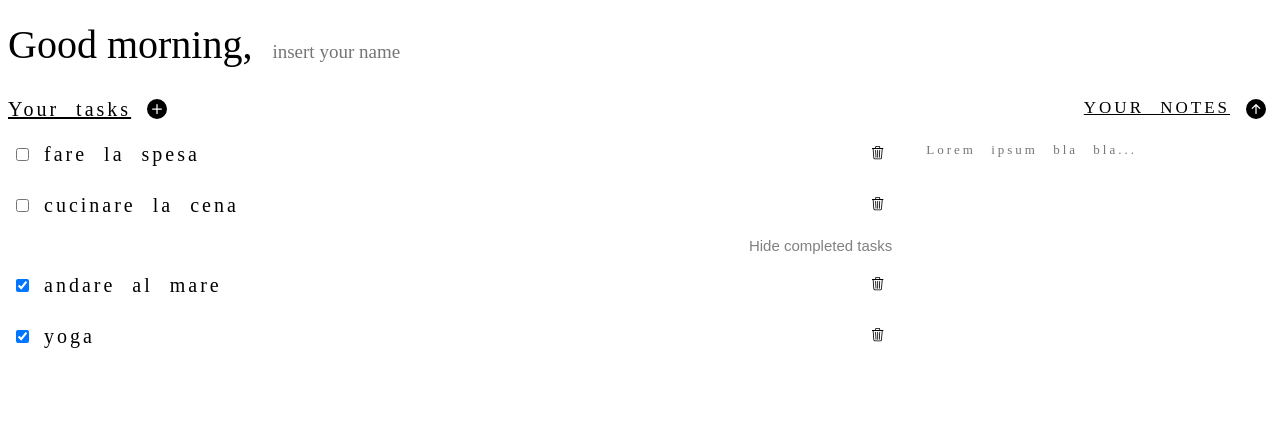
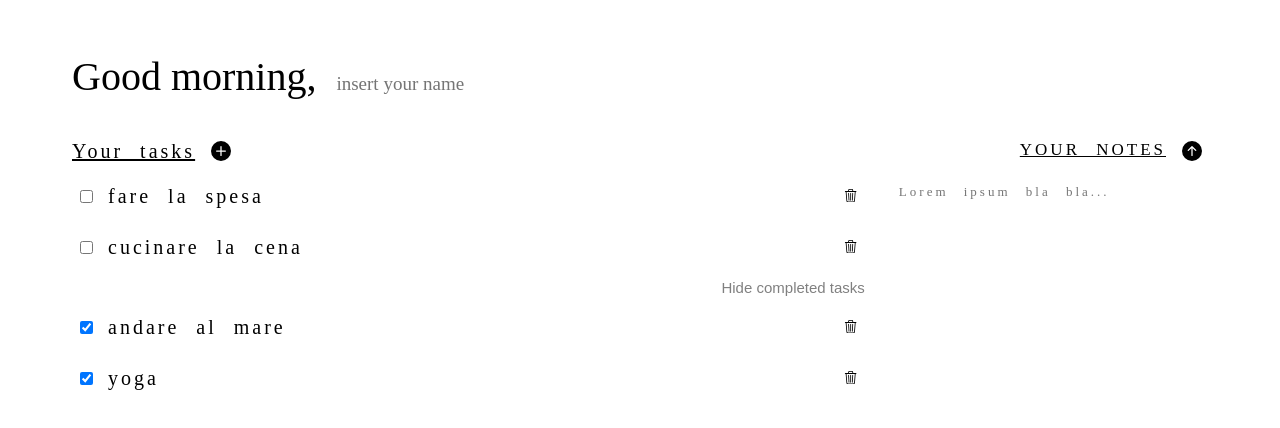
Before and after one commit to dnlchr/ProgettoTirocinioReply, a React (Create React App) app: page / in a window 1280 px wide. Shown: the top 428 px of the page. Built offline with nearby package versions, Linux system fonts and the light colour scheme.

Commit message:
alcune fix sul css + eliminato un warning

```diff
--- a/src/App.tsx
+++ b/src/App.tsx
@@ -1,17 +1,27 @@
+import styled from "styled-components";
+
 import Greeting from "./components/Greeting";
 import UserInput from "./components/UserInput";
 import TaskList from "./components/TaskList";
 
 function App() {
   return (
-    <>
-      <h1>
+    <Container>
+      <GreetingContainer>
         <Greeting />
         <UserInput />
-      </h1>
+      </GreetingContainer>
       <TaskList />
-    </>
+    </Container>
   );
 }
 
+const Container = styled.div`
+  padding: 32px 64px;
+`;
+
+const GreetingContainer = styled.h1`
+  margin-bottom: 32px;
+`;
+
 export default App;
--- a/src/components/TaskComponent.tsx
+++ b/src/components/TaskComponent.tsx
@@ -43,12 +43,13 @@ const TaskComponent = ({
           value={String(task.createdTask)}
           type="checkbox"
           checked={task.isCompleted}
-          onClick={() => markAsCompletedOrNot(task)}
+          onChange={() => markAsCompletedOrNot(task)} // onChange invece che onClick per evitare warning
         />
         <InputTask
           type="text"
           value={taskName}
           onChange={taskChangeHandler}
+          placeholder={"Write your task..."} // placeholder che viene mostrato quando il task è vuoto
         ></InputTask>
       </InputSpan>
 
@@ -94,6 +95,11 @@ let TrashButton = styled.button`
   border: none;
   outline: none;
   background: none;
+
+  // questi stili permettono di mostrare una interazione all'utente quando mette il mouse sopra ad un bottone
+  &:hover {
+    cursor: pointer;
+  }
 `;
 
 export default TaskComponent;
--- a/src/components/TaskList.tsx
+++ b/src/components/TaskList.tsx
@@ -202,7 +202,6 @@ const TaskList = (props: Props): JSX.Element => {
               </TaskListWrapper>
               <ButtonWrapper>
                 <BottoneTask onClick={taskButtonHandler}>
-                  {" "}
                   {taskText}
                 </BottoneTask>
               </ButtonWrapper>
@@ -267,6 +266,11 @@ let Bottone = styled.button`
   outline: none;
   background: none;
   font-size: 10px;
+
+  // questi stili permettono di mostrare una interazione all'utente quando mette il mouse sopra ad un bottone
+  &:hover {
+    cursor: pointer;
+  }
 `;
 
 let BottoneTask = styled.button`
@@ -278,6 +282,12 @@ let BottoneTask = styled.button`
   outline: none;
   background: none;
   font-size: 15px;
+
+  // questi stili permettono di mostrare una interazione all'utente quando mette il mouse sopra ad un bottone
+  &:hover {
+    text-decoration: underline;
+    cursor: pointer;
+  }
 `;
 
 let ButtonWrapper = styled.div`
```
